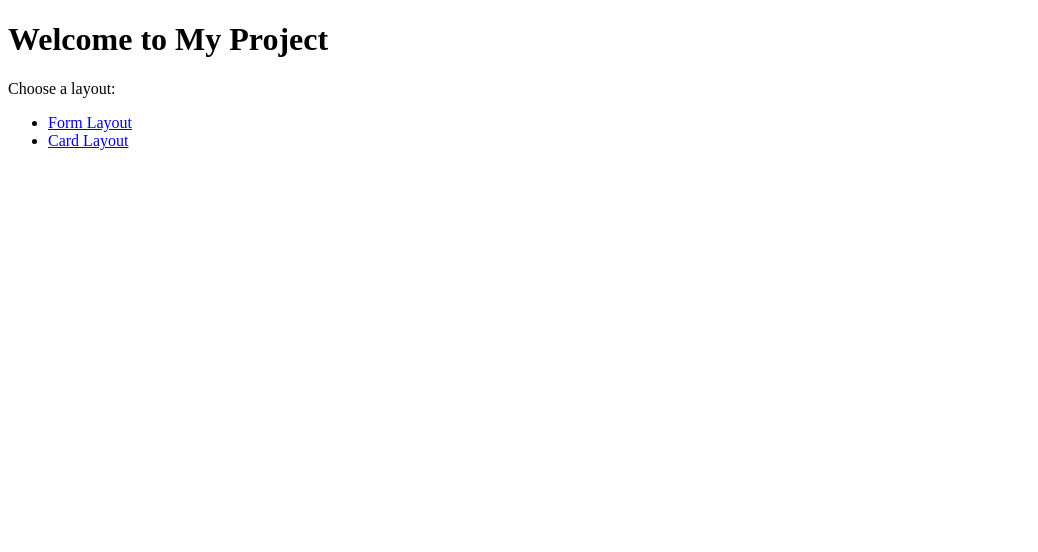
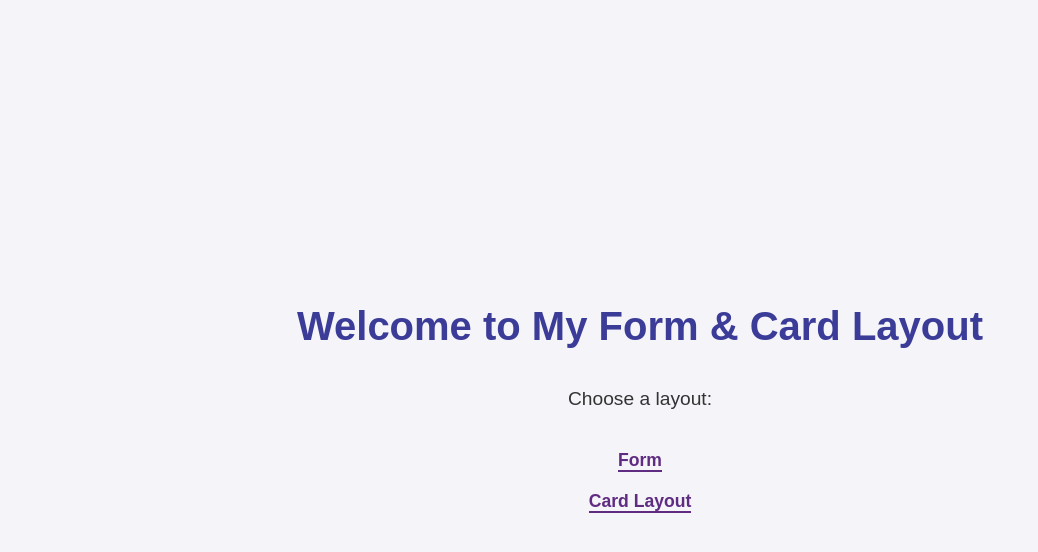
Before and after one commit to Rapuluchukwu/form-card-layout, a plain HTML site: page index.html in a window 1280 px wide. Shown: the whole page, without its empty margins (0-1038 px from the left). Drawn offline with Linux system fonts and the light colour scheme.

Commit message:
Added styles to my form & card layout

```diff
--- a/index.html
+++ b/index.html
@@ -3,14 +3,17 @@
 <head>
     <meta charset="UTF-8">
     <meta name="viewport" content="width=device-width, initial-scale=1.0">
+    <link rel="stylesheet" href="styles.css">
     <title>Form & Card Layout</title>
 </head>
+
 <body>
-    <h1>Welcome to My Project</h1>
+    <h1>Welcome to My Form & Card Layout</h1>
     <p>Choose a layout:</p>
     <ul>
-        <li><a href="form/index.html">Form Layout</a></li>
-        <li><a href="card-layout/index.html">Card Layout</a></li>
+        <li><a href="form/index.html" target="_blank">Form</a></li>
+        <li><a href="card-layout/index.html" target="_blank">Card Layout</a></li>
     </ul>
 </body>
+
 </html>
--- /dev/null
+++ b/styles.css
@@ -0,0 +1,57 @@
+/* General Body Styling */
+body {
+    font-family: Arial, sans-serif;
+    background-color: #f4f4f9;
+    margin: 0;
+    padding: 0;
+    display: flex;
+    justify-content: center;
+    align-items: center;
+    flex-direction: column; /* Ensure vertical alignment */
+    height: 100vh;
+    text-align: center; /* Center text */
+  }
+
+  /* Header Styling */
+  h1 {
+    font-size: 2.5rem;
+    color: #3b3b98;
+    margin-bottom: 20px;
+  }
+
+  /* Paragraph Styling */
+  p {
+    font-size: 1.2rem;
+    color: #333;
+    margin-bottom: 30px;
+  }
+
+  /* Unordered List Styling */
+  ul {
+    list-style: none;
+    padding: 0;
+    margin: 0;
+    display: flex;
+    flex-direction: column; /* Stack list items vertically */
+    align-items: center; /* Center list items */
+  }
+
+  /* List Item Styling */
+  li {
+    margin: 10px 0;
+  }
+
+  /* Link Styling */
+  a {
+    text-decoration: none;
+    color: #5f2c82;
+    font-weight: bold;
+    font-size: 1.1rem;
+    border-bottom: 2px solid #5f2c82;
+    transition: color 0.3s, border-color 0.3s;
+  }
+
+  a:hover {
+    color: #49a09d;
+    border-color: #49a09d;
+  }
```
